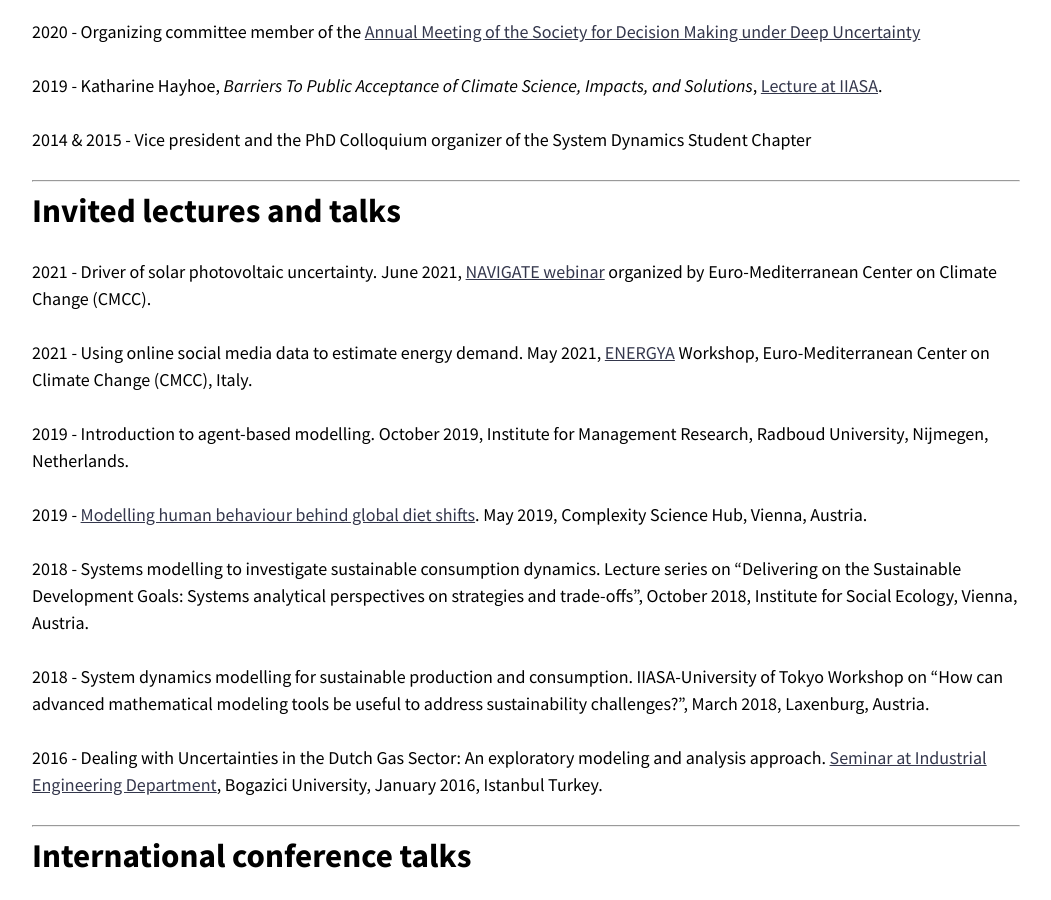
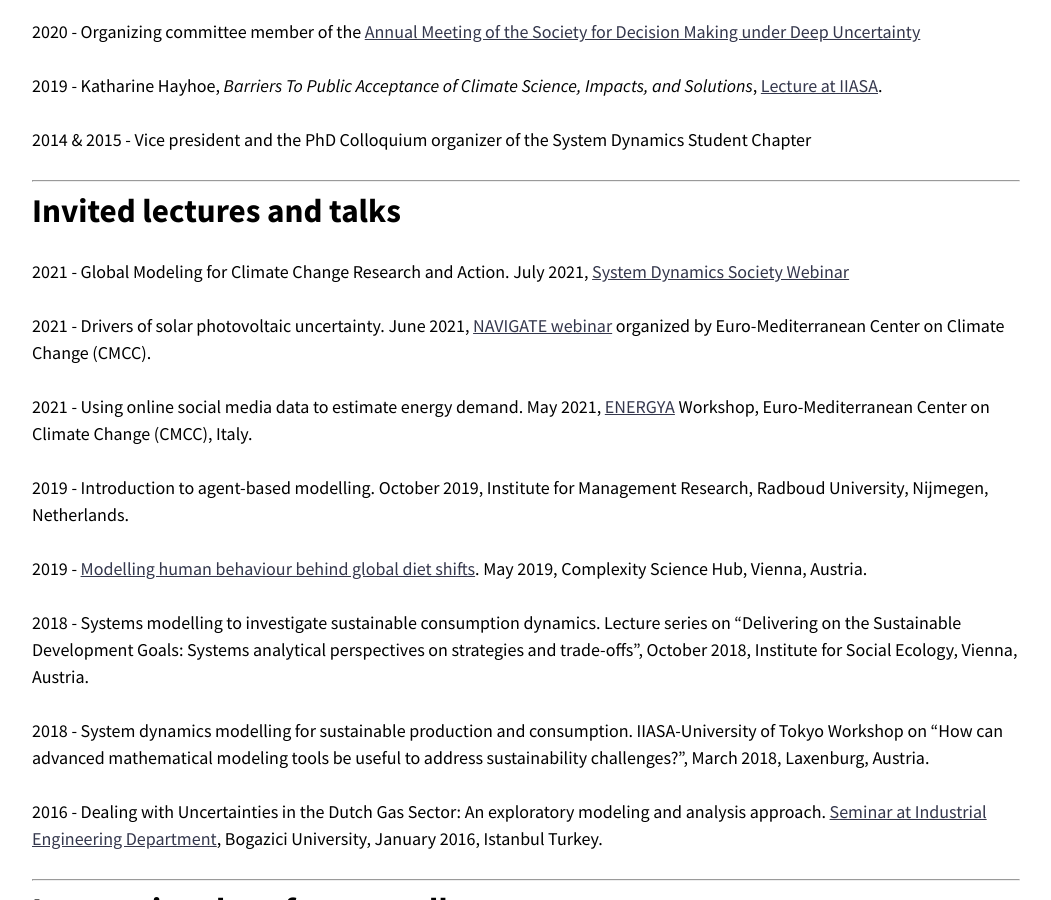
Before and after one commit to sibeleker/sibeleker.github.io, a Jekyll site: the page built from outreach.md, in a window 1280 px wide and 900 px high, scrolled down 1205 px. Shown: the whole window, without its empty margins (114-1165 px from the left). Built offline with Jekyll 4.4.1, drawn with Linux system fonts in a browser that asks for light colours; nearby versions of some CDN libraries.

Commit message:
Update outreach.md

```diff
--- a/outreach.md
+++ b/outreach.md
@@ -30,7 +30,9 @@ layout: page
 
 # Invited lectures and talks
 
-2021 - Driver of solar photovoltaic uncertainty. June 2021, [NAVIGATE webinar](https://www.navigate-h2020.eu/webinar-sources-of-uncertainty-in-long-term-global-scenarios-of-solar-pv-technology/) organized by Euro-Mediterranean Center on Climate Change (CMCC).
+2021 - Global Modeling for Climate Change Research and Action. July 2021, [System Dynamics Society Webinar](https://systemdynamics.org/event/system-dynamics-for-climate-change/)
+
+2021 - Drivers of solar photovoltaic uncertainty. June 2021, [NAVIGATE webinar](https://www.navigate-h2020.eu/webinar-sources-of-uncertainty-in-long-term-global-scenarios-of-solar-pv-technology/) organized by Euro-Mediterranean Center on Climate Change (CMCC).
 
 2021 - Using online social media data to estimate energy demand. May 2021, [ENERGYA](http://www.energy-a.eu/) Workshop, Euro-Mediterranean Center on Climate Change (CMCC), Italy.
 
```
